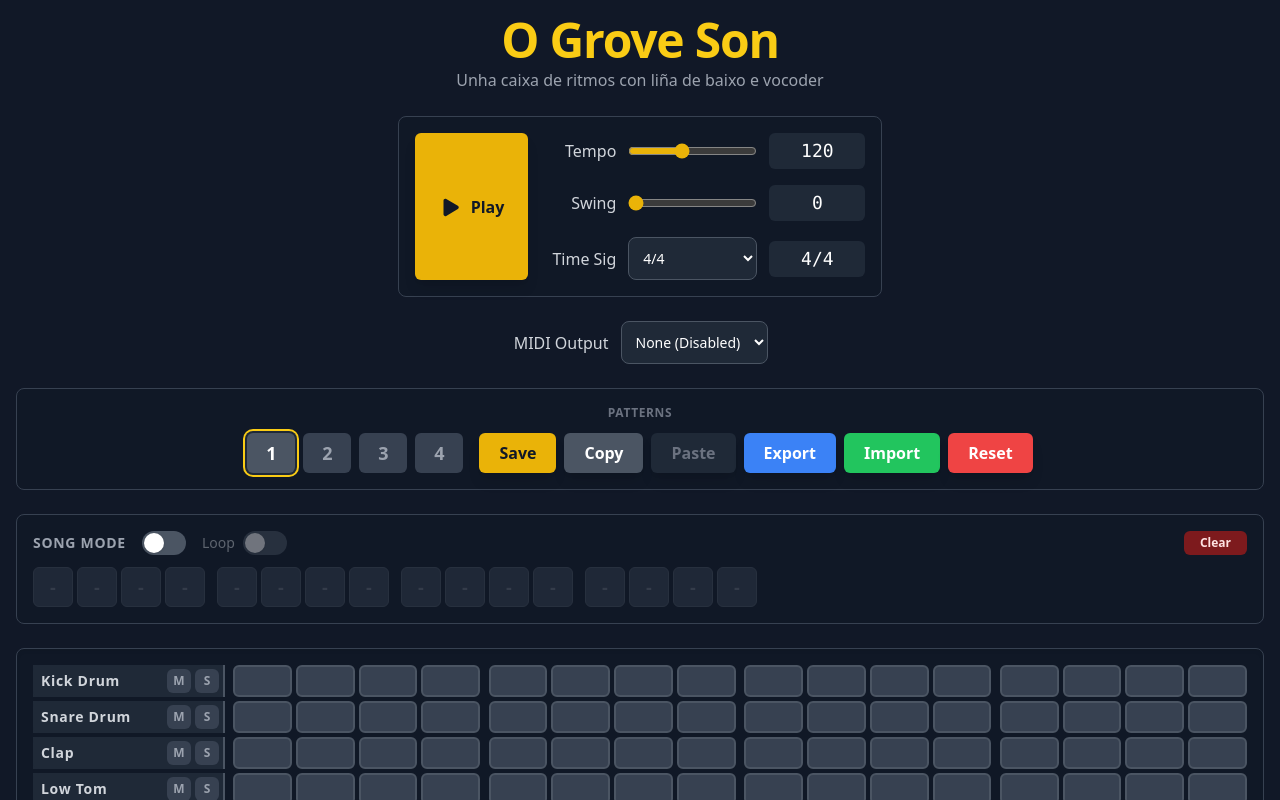
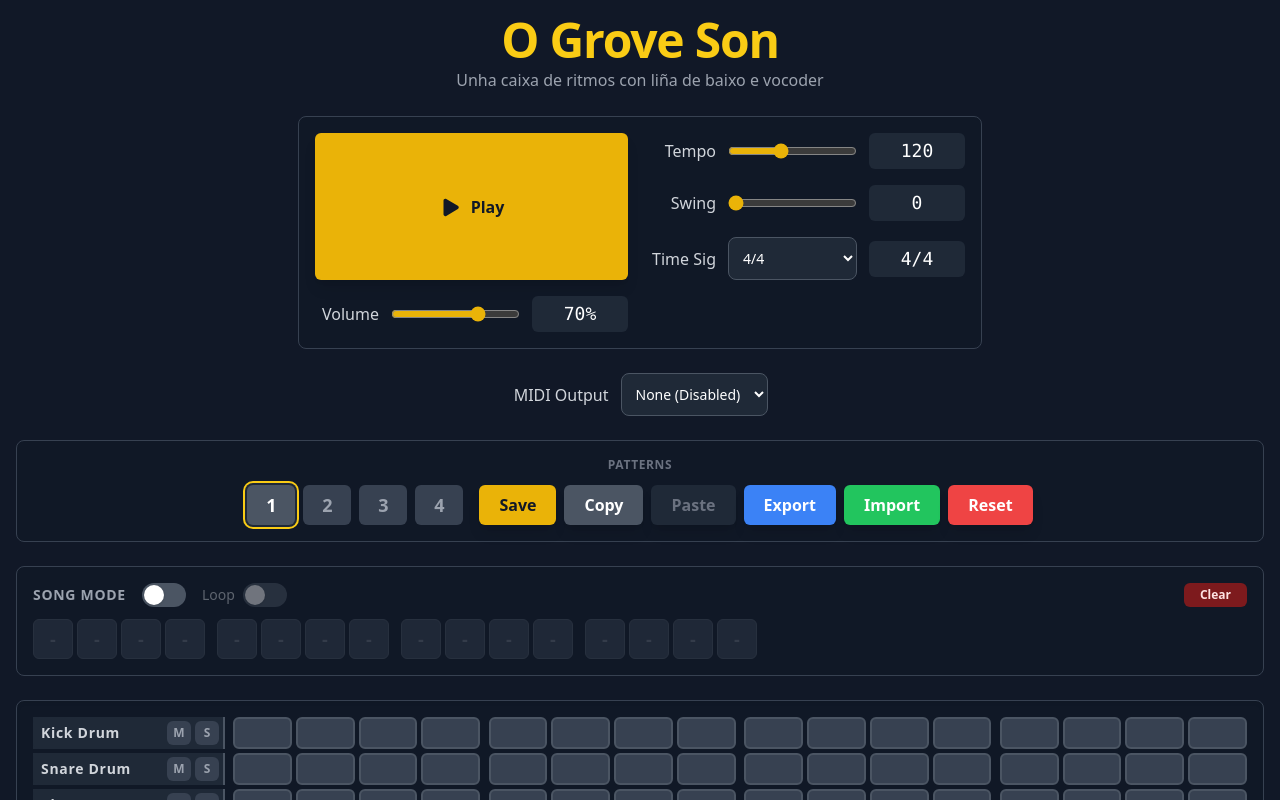
Before and after one commit to tonetxo/React-909, a React (Vite) app: page / in a window 1280 px wide. Shown: the top 800 px of the page. Built offline with nearby package versions, Linux system fonts and the light colour scheme.

Commit message:
feat: add master volume fader and AGENTS.md

```diff
--- a/App.tsx
+++ b/App.tsx
@@ -106,6 +106,8 @@ const App: React.FC = () => {
   const [selectedPatternIndex, setSelectedPatternIndex] = useState<number>(0);
   const [clipboard, setClipboard] = useState<Pattern | null>(null);
   const [instrumentClipboard, setInstrumentClipboard] = useState<Velocity[] | null>(null);
+
+  const [masterVolume, setMasterVolume] = useState<number>(0.7);
 
   const [vocoderType, setVocoderType] = useState<VocoderType>('original');
   const [vocoderParams, setVocoderParams] = useState<VocoderParams>(JSON.parse(JSON.stringify(INITIAL_VOCODER_PARAMS)));
@@ -288,6 +290,11 @@ const App: React.FC = () => {
 
   const handleTempoChange = useCallback((newTempo: number) => updateCurrentPattern(p => ({ ...p, tempo: newTempo })), [updateCurrentPattern]);
   const handleSwingChange = useCallback((newSwing: number) => updateCurrentPattern(p => ({ ...p, swing: newSwing })), [updateCurrentPattern]);
+
+  const handleMasterVolumeChange = useCallback((value: number) => {
+    setMasterVolume(value);
+    audioEngine.setMasterVolume(value);
+  }, []);
 
   useEffect(() => {
     const [beats, beatType] = timeSignature;
@@ -528,7 +535,7 @@ const App: React.FC = () => {
           <p className="text-gray-400 mt-1">Unha caixa de ritmos con liña de baixo e vocoder</p>
         </header>
         <main className="space-y-6 flex flex-col items-center">
-          <TransportControls isPlaying={isPlaying} onPlayToggle={handlePlayToggle} tempo={tempo} onTempoChange={handleTempoChange} swing={swing} onSwingChange={handleSwingChange} timeSignature={timeSignature} onTimeSignatureChange={handleTimeSignatureChange} />
+          <TransportControls isPlaying={isPlaying} onPlayToggle={handlePlayToggle} tempo={tempo} onTempoChange={handleTempoChange} swing={swing} onSwingChange={handleSwingChange} timeSignature={timeSignature} onTimeSignatureChange={handleTimeSignatureChange} masterVolume={masterVolume} onMasterVolumeChange={handleMasterVolumeChange} />
           <MidiOutputSelector onOutputSelect={handleMidiOutputChange} />
           <PatternControls patterns={patterns} selectedPatternIndex={selectedPatternIndex} onLoad={handleLoadPattern} onSave={handleSavePattern} onExport={handleExportPatterns} onImport={handleImportPatterns} onCopy={handleCopyPattern} onPaste={handlePastePattern} isClipboardEmpty={clipboard === null} isPlaying={isPlaying} onReset={handleReset} />
           <SongSequencer sequence={songSequence} isActive={isSongModeActive} isLooping={isSongLooping} currentStep={currentSongStep} onToggle={handleToggleSongMode} onToggleLoop={handleToggleSongLoop} onStepClick={handleSongStepClick} onClear={handleClearSong} />
--- a/components/TransportControls.tsx
+++ b/components/TransportControls.tsx
@@ -11,6 +11,8 @@ interface TransportControlsProps {
   onSwingChange: (value: number) => void;
   timeSignature: TimeSignature;
   onTimeSignatureChange: (timeSignature: TimeSignature) => void;
+  masterVolume: number;
+  onMasterVolumeChange: (value: number) => void;
 }
 
 const PlayIcon = () => (
@@ -33,7 +35,9 @@ const TransportControls: React.FC<TransportControlsProps> = React.memo(({
   swing,
   onSwingChange,
   timeSignature,
-  onTimeSignatureChange
+  onTimeSignatureChange,
+  masterVolume,
+  onMasterVolumeChange
 }) => {
   const [tempoInput, setTempoInput] = useState(String(tempo));
   const [swingInput, setSwingInput] = useState(String(swing));
@@ -153,6 +157,21 @@ const TransportControls: React.FC<TransportControlsProps> = React.memo(({
         </select>
         <span className="text-lg font-mono bg-gray-800 text-white px-3 py-1 rounded-md w-24 text-center">{timeSignature.join('/')}</span>
       </div>
+
+      <div className="grid grid-cols-[auto_1fr_auto] items-center gap-x-3">
+        <label htmlFor="master-volume" className="text-gray-300 font-medium w-16 text-right">Volume</label>
+        <input
+          type="range"
+          id="master-volume"
+          min="0"
+          max="1"
+          step="0.01"
+          value={masterVolume}
+          onChange={(e) => onMasterVolumeChange(Number(e.target.value))}
+          className="w-full accent-yellow-500"
+        />
+        <span className="text-lg font-mono bg-gray-800 text-white px-3 py-1 rounded-md w-24 text-center">{Math.round(masterVolume * 100)}%</span>
+      </div>
     </div>
   );
 });
--- a/services/audioService.ts
+++ b/services/audioService.ts
@@ -83,6 +83,12 @@ export class AudioEngine {
 
     public getAudioContext(): AudioContext | null {
         return this.audioContext;
+    }
+
+    public setMasterVolume(value: number) {
+        if (this.masterGain && this.audioContext) {
+            this.masterGain.gain.setTargetAtTime(value, this.audioContext.currentTime, 0.02);
+        }
     }
 
     public async ensureAudioInitialized(): Promise<AudioContext> {
```
Also changed, not shown: 1 other file (tests, documents, lock files or other folders).
